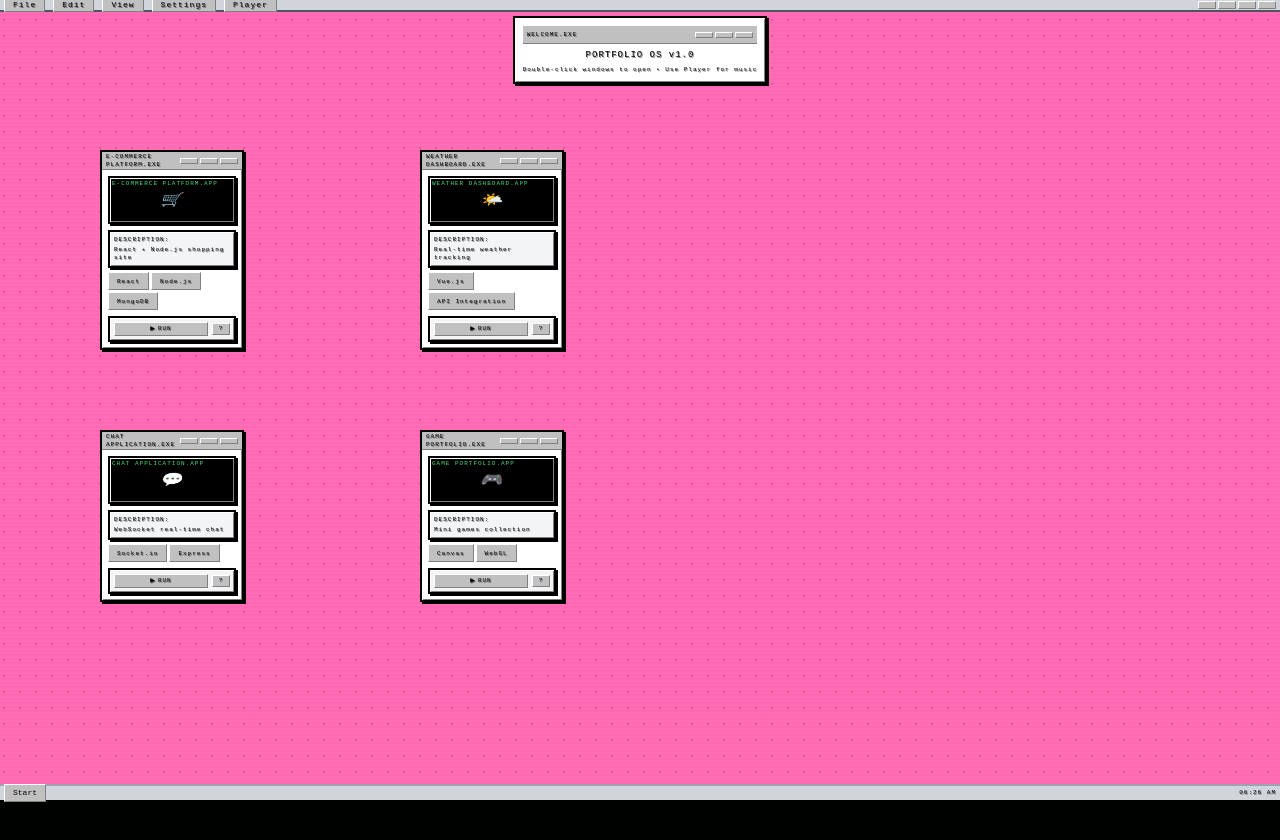
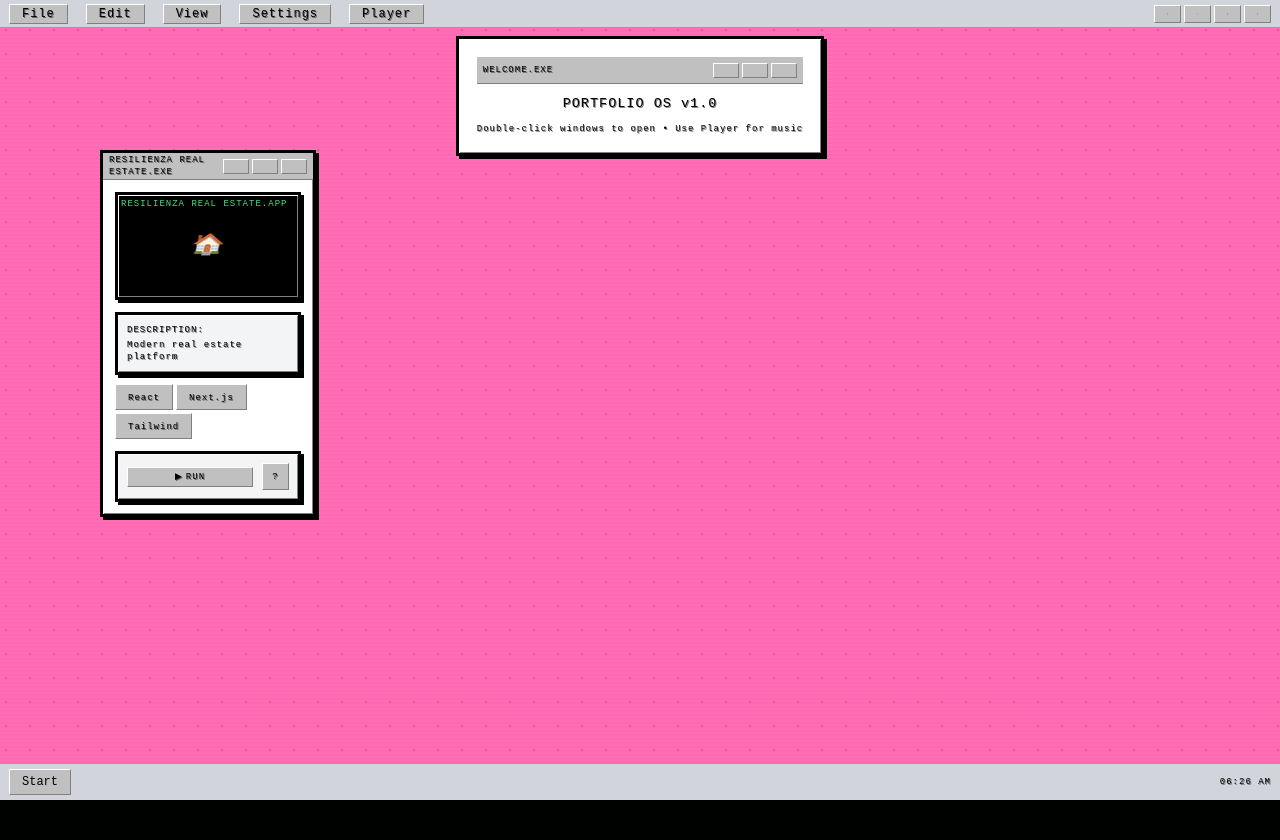
Before and after one commit to camilomontenegro/Portfolio, a Next.js app: page / in a window 1280 px wide. Shown: the top 840 px of the page. Built offline with nearby package versions, Linux system fonts and the light colour scheme.

Commit message:
feat: deleted all other cards, added realestate

```diff
--- a/app/globals.css
+++ b/app/globals.css
@@ -16,7 +16,7 @@ body {
   padding: 0;
   margin: 0;
   font-family: 'Press Start 2P', 'Courier New', monospace;
-  font-size: 8px;
+  font-size: 12px;
 }
 
 body {
@@ -24,35 +24,35 @@ body {
   background: #ff69b4;
   min-height: 100vh;
   background-image:
-    radial-gradient(circle at 2px 2px, rgba(0,0,0,0.1) 1px, transparent 0);
-  background-size: 8px 8px;
+    radial-gradient(circle at 3px 3px, rgba(0,0,0,0.1) 1.5px, transparent 0);
+  background-size: 12px 12px;
 }
 
 /* Pixelated window borders */
 .window-border {
-  border: 2px solid #000000;
+  border: 3px solid #000000;
   border-style: solid;
   box-shadow:
     inset 1px 1px 0px #ffffff,
     inset -1px -1px 0px #808080,
-    2px 2px 0px #000000;
+    3px 3px 0px #000000;
 }
 
 .window-titlebar {
   background: #c0c0c0;
   border-bottom: 1px solid #808080;
-  height: 18px;
+  height: 27px;
   display: flex;
   align-items: center;
-  padding: 0 4px;
+  padding: 0 6px;
 }
 
 .button-3d {
   background: #c0c0c0;
   border: 1px solid;
   border-color: #ffffff #808080 #808080 #ffffff;
-  padding: 2px 8px;
-  font-size: 8px;
+  padding: 3px 12px;
+  font-size: 12px;
   cursor: pointer;
 }
 
@@ -66,7 +66,7 @@ body {
 
 /* Custom scrollbar */
 ::-webkit-scrollbar {
-  width: 16px;
+  width: 24px;
   background: #c0c0c0;
 }
 
@@ -89,7 +89,7 @@ body {
   background: #c0c0c0;
   border: 1px solid;
   border-color: #ffffff #808080 #808080 #ffffff;
-  height: 16px;
+  height: 24px;
 }
 
 /* CRT scanlines effect */
@@ -147,8 +147,8 @@ body {
 
 /* Retro checkbox */
 .retro-checkbox {
-  width: 12px;
-  height: 12px;
+  width: 18px;
+  height: 18px;
   border: 1px solid #808080;
   background: #ffffff;
   position: relative;
@@ -158,16 +158,16 @@ body {
 .retro-checkbox:checked::after {
   content: "✓";
   position: absolute;
-  top: -2px;
+  top: -3px;
   left: 1px;
-  font-size: 8px;
+  font-size: 12px;
   color: #000000;
 }
 
 /* Retro slider */
 .retro-slider {
   width: 100%;
-  height: 4px;
+  height: 6px;
   background: #808080;
   border: 1px inset #c0c0c0;
   outline: none;
@@ -175,8 +175,8 @@ body {
 
 .retro-slider::-webkit-slider-thumb {
   appearance: none;
-  width: 16px;
-  height: 16px;
+  width: 24px;
+  height: 24px;
   background: #c0c0c0;
   border: 1px solid;
   border-color: #ffffff #808080 #808080 #ffffff;
@@ -187,6 +187,6 @@ body {
 .desktop-pattern {
   background-color: #ff69b4;
   background-image:
-    radial-gradient(circle at 4px 4px, rgba(0,0,0,0.15) 1px, transparent 0);
-  background-size: 16px 16px;
+    radial-gradient(circle at 6px 6px, rgba(0,0,0,0.15) 1.5px, transparent 0);
+  background-size: 24px 24px;
 }
--- a/components/Navigation.tsx
+++ b/components/Navigation.tsx
@@ -8,16 +8,16 @@ interface NavigationProps {
 
 const Navigation: React.FC<NavigationProps> = ({ onMusicPlayerToggle }) => {
   return (
-    <nav className="fixed top-0 left-0 right-0 z-50 bg-gray-300 border-b-2 border-gray-600 h-6 flex items-center justify-between px-2">
+    <nav className="fixed top-0 left-0 right-0 z-50 bg-gray-300 border-b-3 border-gray-600 h-9 flex items-center justify-between px-3">
       {/* Menu Bar */}
-      <div className="flex items-center space-x-4">
-        <button className="button-3d px-2 py-0 text-xs pixel-text">File</button>
-        <button className="button-3d px-2 py-0 text-xs pixel-text">Edit</button>
-        <button className="button-3d px-2 py-0 text-xs pixel-text">View</button>
-        <button className="button-3d px-2 py-0 text-xs pixel-text">Settings</button>
+      <div className="flex items-center space-x-6">
+        <button className="button-3d px-3 py-0 text-xs pixel-text">File</button>
+        <button className="button-3d px-3 py-0 text-xs pixel-text">Edit</button>
+        <button className="button-3d px-3 py-0 text-xs pixel-text">View</button>
+        <button className="button-3d px-3 py-0 text-xs pixel-text">Settings</button>
         <button
           onClick={onMusicPlayerToggle}
-          className="button-3d px-2 py-0 text-xs pixel-text"
+          className="button-3d px-3 py-0 text-xs pixel-text"
         >
           Player
         </button>
@@ -30,10 +30,10 @@ const Navigation: React.FC<NavigationProps> = ({ onMusicPlayerToggle }) => {
             href={social.url}
             target="_blank"
             rel="noopener noreferrer"
-            className="button-3d w-6 h-4 flex items-center justify-center"
+            className="button-3d w-9 h-6 flex items-center justify-center"
             title={social.url}
           >
-            <social.icon size={8} className="text-black" />
+            <social.icon size={12} className="text-black" />
           </a>
         ))}
       </div>
--- a/components/ProjectWindow.tsx
+++ b/components/ProjectWindow.tsx
@@ -31,16 +31,16 @@ const ProjectWindow: React.FC<ProjectWindowProps> = ({
       <div className="window-titlebar">
         <span className="pixel-text text-xs">{project.title.toUpperCase()}.EXE</span>
         <div className="ml-auto flex space-x-1">
-          <div className="w-3 h-3 bg-gray-400 button-3d"></div>
-          <div className="w-3 h-3 bg-gray-400 button-3d"></div>
-          <div className="w-3 h-3 bg-gray-400 button-3d"></div>
+          <div className="w-5 h-5 bg-gray-400 button-3d"></div>
+          <div className="w-5 h-5 bg-gray-400 button-3d"></div>
+          <div className="w-5 h-5 bg-gray-400 button-3d"></div>
         </div>
       </div>
 
       {/* Window Content */}
-      <div className="window-content p-3">
+      <div className="window-content p-4">
         {/* Preview Screen - Isometric style */}
-        <div className="bg-black window-border h-24 mb-3 flex items-center justify-center relative overflow-hidden">
+        <div className="bg-black window-border h-36 mb-4 flex items-center justify-center relative overflow-hidden">
           <div className="text-white text-4xl transform scale-y-75 -skew-x-12">{project.preview}</div>
           <div className="absolute top-1 left-1 pixel-text text-green-400 text-xs">
             {project.title.toUpperCase()}.APP
@@ -48,8 +48,8 @@ const ProjectWindow: React.FC<ProjectWindowProps> = ({
         </div>
 
         {/* Project Info */}
-        <div className="mb-3">
-          <div className="window-border bg-gray-100 p-2 mb-2">
+        <div className="mb-4">
+          <div className="window-border bg-gray-100 p-3 mb-3">
             <div className="pixel-text text-xs text-black mb-1">DESCRIPTION:</div>
             <p className="pixel-text text-xs text-black">{project.description}</p>
           </div>
@@ -63,16 +63,16 @@ const ProjectWindow: React.FC<ProjectWindowProps> = ({
         </div>
 
         {/* Controls */}
-        <div className="window-border bg-gray-100 p-2">
+        <div className="window-border bg-gray-100 p-3">
           <div className="flex items-center justify-between">
             <button
               onClick={() => onOpenProject(project.url)}
-              className="button-3d flex-1 py-1 px-2 flex items-center justify-center space-x-1"
+              className="button-3d flex-1 py-1 px-3 flex items-center justify-center space-x-1"
             >
               <span className="pixel-text text-xs">▶</span>
               <span className="pixel-text text-xs">RUN</span>
             </button>
-            <div className="button-3d w-6 h-6 ml-2 flex items-center justify-center">
+            <div className="button-3d w-9 h-9 ml-3 flex items-center justify-center">
               <span className="pixel-text text-xs">?</span>
             </div>
           </div>
--- a/components/RetroPortfolio.tsx
+++ b/components/RetroPortfolio.tsx
@@ -92,18 +92,18 @@ const RetroPortfolio: React.FC = () => {
       />
 
       {/* Main Content */}
-      <div className="pt-8 p-4 relative z-10">
-        <div className="text-center mb-8">
-          <div className="window-border bg-white inline-block p-4 mb-4">
-            <div className="window-titlebar mb-2">
+      <div className="pt-12 p-6 relative z-10">
+        <div className="text-center mb-12">
+          <div className="window-border bg-white inline-block p-6 mb-6">
+            <div className="window-titlebar mb-3">
               <span className="pixel-text text-xs">WELCOME.EXE</span>
               <div className="ml-auto flex space-x-1">
-                <div className="w-3 h-3 bg-gray-400 button-3d"></div>
-                <div className="w-3 h-3 bg-gray-400 button-3d"></div>
-                <div className="w-3 h-3 bg-gray-400 button-3d"></div>
+                <div className="w-5 h-5 bg-gray-400 button-3d"></div>
+                <div className="w-5 h-5 bg-gray-400 button-3d"></div>
+                <div className="w-5 h-5 bg-gray-400 button-3d"></div>
               </div>
             </div>
-            <h1 className="pixel-text text-black text-lg mb-2">
+            <h1 className="pixel-text text-black text-lg mb-3">
               PORTFOLIO OS v1.0
             </h1>
             <p className="pixel-text text-black text-xs">Double-click windows to open • Use Player for music</p>
@@ -124,8 +124,8 @@ const RetroPortfolio: React.FC = () => {
       </div>
 
       {/* Taskbar */}
-      <div className="fixed bottom-0 left-0 right-0 h-8 bg-gray-300 border-t-2 border-gray-400 flex items-center px-2 z-50">
-        <button className="button-3d mr-2 px-2">Start</button>
+      <div className="fixed bottom-0 left-0 right-0 h-12 bg-gray-300 border-t-3 border-gray-400 flex items-center px-3 z-50">
+        <button className="button-3d mr-3 px-3">Start</button>
         <div className="flex-1"></div>
         <div className="pixel-text text-xs text-black">
           {new Date().toLocaleTimeString([], {hour: '2-digit', minute:'2-digit'})}
--- a/data/index.ts
+++ b/data/index.ts
@@ -4,35 +4,11 @@ import { Project, SocialLink } from '@/types'
 export const projects: Project[] = [
   {
     id: 1,
-    title: "E-Commerce Platform",
-    preview: "🛒",
-    description: "React + Node.js shopping site",
-    url: "https://ecommerce-demo.vercel.app",
-    tech: ["React", "Node.js", "MongoDB"]
-  },
-  {
-    id: 2,
-    title: "Weather Dashboard",
-    preview: "🌤️",
-    description: "Real-time weather tracking",
-    url: "https://weather-app.vercel.app",
-    tech: ["Vue.js", "API Integration"]
-  },
-  {
-    id: 3,
-    title: "Chat Application",
-    preview: "💬",
-    description: "WebSocket real-time chat",
-    url: "https://chat-app.vercel.app",
-    tech: ["Socket.io", "Express"]
-  },
-  {
-    id: 4,
-    title: "Game Portfolio",
-    preview: "🎮",
-    description: "Mini games collection",
-    url: "https://games.vercel.app",
-    tech: ["Canvas", "WebGL"]
+    title: "Resilienza Real Estate",
+    preview: "🏠",
+    description: "Modern real estate platform",
+    url: "https://resilienza-realestate.com",
+    tech: ["React", "Next.js", "Tailwind"]
   }
 ]
 
```
Also changed, not shown: components/MusicPlayer.tsx (+11 -11 lines).
